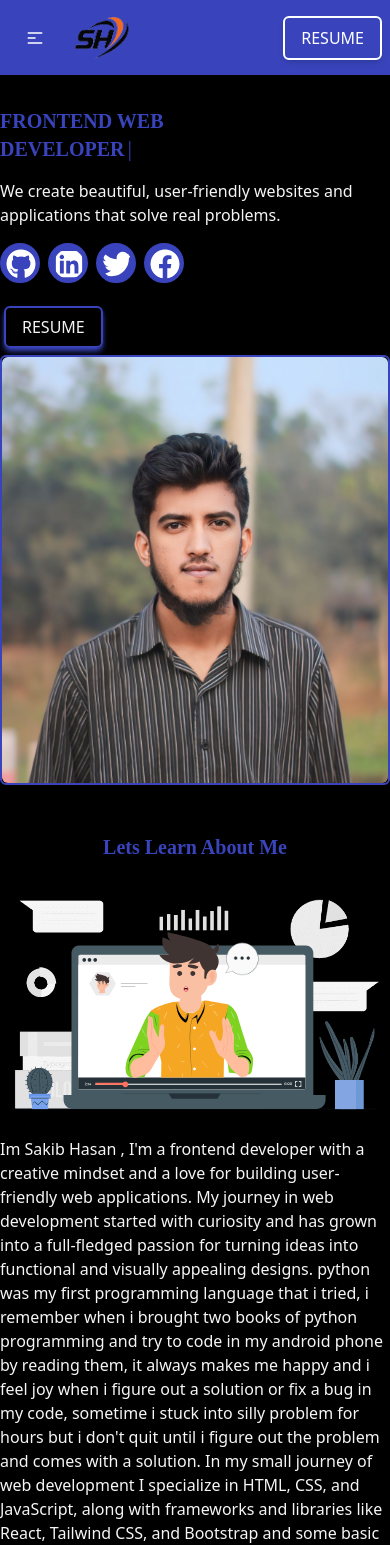
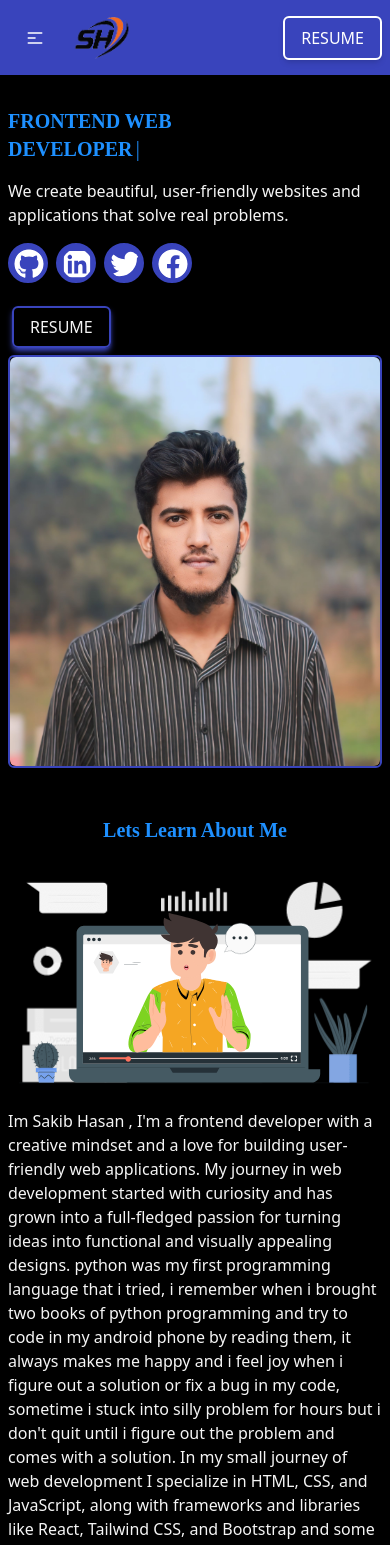
Before and after one commit to SakibHasan7439/sakib-portfolio, a React (Vite) app: page / in a window 390 px wide. Shown: the top 1545 px of the page. Built offline with nearby package versions, Linux system fonts and the light colour scheme.

Commit message:
overall look is changed

```diff
--- a/src/Components/ProjectCard.jsx
+++ b/src/Components/ProjectCard.jsx
@@ -7,7 +7,7 @@ const ProjectCard = ({ projectInfo }) => {
     projectInfo;
 
   return (
-    <div className="card col-span-12 md:col-span-4 flex projectCard bg-white text-black shadow-xl">
+    <div className="card flex projectCard bg-white text-black shadow-xl">
       <figure className="p-2">
         <img
           className="h-[300px] rounded-lg object-cover"
--- a/src/Components/Title.jsx
+++ b/src/Components/Title.jsx
@@ -1,7 +1,7 @@
 // eslint-disable-next-line react/prop-types
 const Title = ({children}) => {
     return (
-        <div className="text-center font-playfair text-xl md:text-2xl lg:text-3xl mb-4 md:mb-8 text-[#3944bc] font-semibold">{children}</div>
+        <div className="text-center font-playfair text-xl md:text-2xl lg:text-3xl mb-4 md:mb-8 text-[#1e90ff] font-semibold">{children}</div>
     );
 };
 
--- a/src/Section/AboutMe/AboutMe.jsx
+++ b/src/Section/AboutMe/AboutMe.jsx
@@ -8,10 +8,10 @@ import { FaFacebook } from "react-icons/fa";
 
 const AboutMe = () => {
   return (
-    <div id="hero" className="max-w-7xl w-full mx-auto mb-12 md:mb-16 lg:mb-28">
+    <div id="hero" className="max-w-7xl px-2 xl:px-0 w-full mx-auto mb-12 md:mb-16 lg:mb-28">
       <div className="grid grid-cols-12 gap-4 justify-between items-center">
         <div className="col-span-12 md:p-6 lg:w-[80%] md:col-span-7">
-          <h1 className="text-xl mb-4 font-playfair font-semibold md:text-3xl lg:text-5xl text-[#3944bc]">
+          <h1 className="text-xl mb-4 font-playfair font-semibold md:text-3xl lg:text-5xl text-[#1e90ff]">
             FRONTEND WEB <br />
             <Typewriter
               words={["DEVELOPER"]}
--- a/src/Section/ContactMe/ContactMe.jsx
+++ b/src/Section/ContactMe/ContactMe.jsx
@@ -5,7 +5,7 @@ import ContactForm from "../../Components/ContactForm";
 
 const ContactMe = () => {
     return (
-        <div className="max-w-7xl w-full mx-auto">
+        <div className="max-w-7xl w-full mb-10 mx-auto">
             <Title>Feel Free To Contact Me</Title>
             <div className="grid grid-cols-12 gap-4 items-center">
                 <div className="border-2 col-span-12 md:col-span-6 border-[#3944bc] rounded-md shadow-lg shadow-[#3944bc] p-4 md:p-8">
--- a/src/Section/Education/Education.jsx
+++ b/src/Section/Education/Education.jsx
@@ -4,7 +4,7 @@ import education from "../../assets/education.json"
 
 const Education = () => {
     return (
-        <div id="education" className="max-w-7xl w-full mx-auto mb-8 md:mb-16">
+        <div id="education" className="max-w-7xl px-2 xl:px-0 w-full mx-auto mb-8 md:mb-16">
             <Title>My Educational Qualifications</Title>
             <div className="grid grid-cols-12 items-center gap-4">
                 <div className="col-span-12 lg:col-span-6">
--- a/src/Section/MyStory/MyStory.jsx
+++ b/src/Section/MyStory/MyStory.jsx
@@ -4,7 +4,7 @@ import aboutMe from "../../assets/aboutMe.json"
 
 const MyStory = () => {
   return (
-    <div id="myStory" className="max-w-7xl w-full mx-auto mb-12 md:mb-16 lg:mb-28">
+    <div id="myStory" className="max-w-7xl px-2 xl:px-0 w-full mx-auto mb-12 md:mb-16 lg:mb-28">
       <Title>Lets Learn About Me</Title>
       <div className="grid grid-cols-12 items-center ">
         <Lottie className="col-span-12 lg:col-span-5" animationData={aboutMe}></Lottie>
--- a/src/Section/Projects/Projects.jsx
+++ b/src/Section/Projects/Projects.jsx
@@ -15,7 +15,7 @@ const Projects = () => {
     return (
         <div id="project">
             <Title>Projects that represent my Skills</Title>
-            <div className="max-w-7xl mb-20 grid grid-cols-12 gap-4 mx-auto w-full">
+            <div className="max-w-7xl mb-20 grid grid-cols-1 md:grid-cols-2 lg:grid-cols-3 gap-4 mx-auto w-full">
                 {
                     data.map((projectInfo) => <ProjectCard
                     key={projectInfo.id}
```
